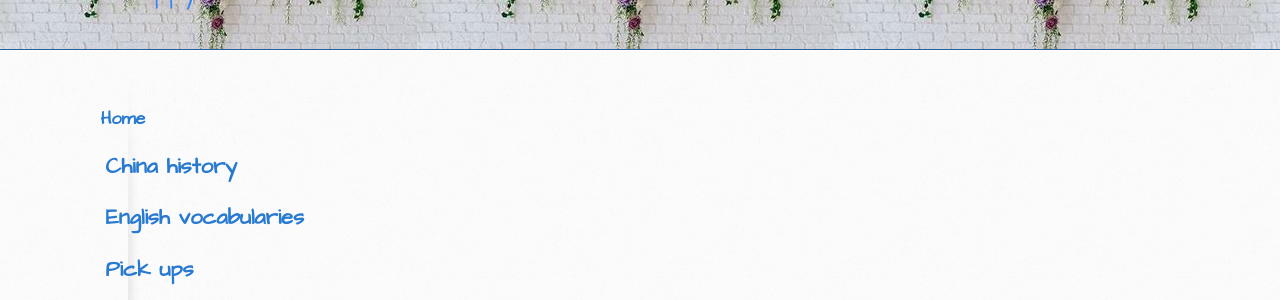
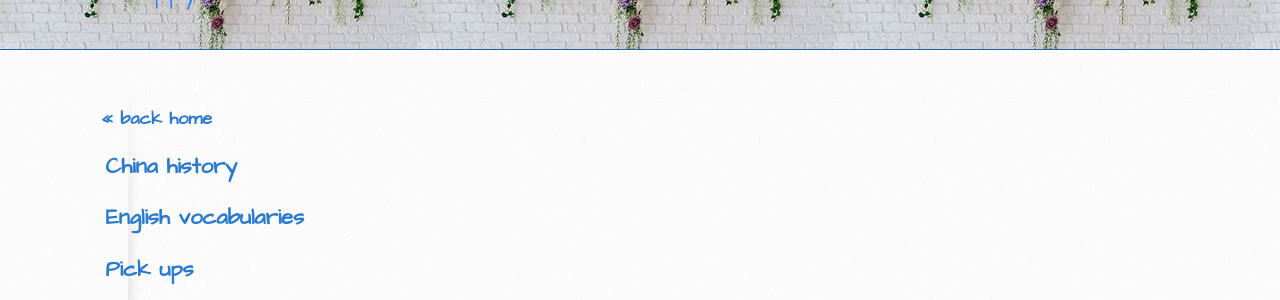
Before and after one commit to itcraftme/itcraftme, a Jekyll site: the page built from docs/me/index.md, in a window 1280 px wide. Shown: the part 185-485 px from the top of the page. Built offline with Jekyll 4.4.1, drawn with Linux system fonts in a browser that asks for light colours; our own code applies the rules of GitHub Pages for plain Markdown files.

Commit message:
Update index.md

```diff
--- a/docs/me/index.md
+++ b/docs/me/index.md
@@ -1,7 +1,7 @@
 ---
 layout: default
 ---
-###  [Home](../../index.md)
+###  [<< back home](../../index.md)
 ## [China history](./history.md)
 ## [English vocabularies](./vocabulary.md)
 ## [Pick ups](./pickups.md)
```
